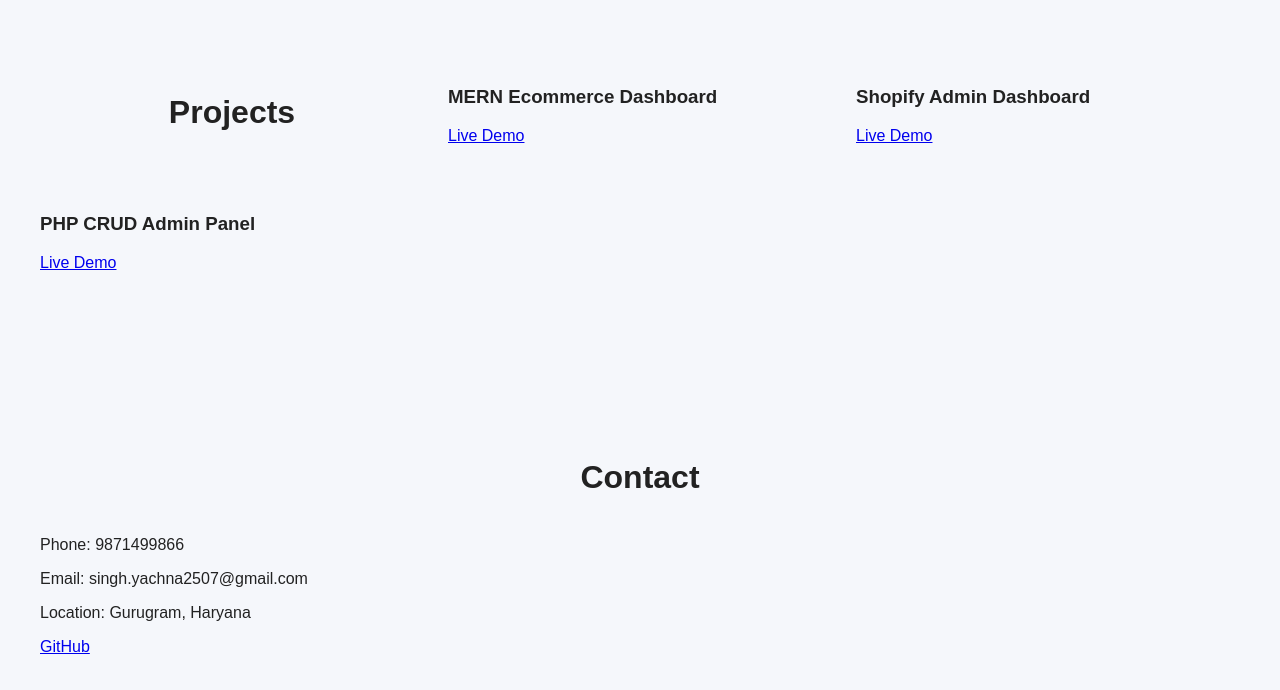
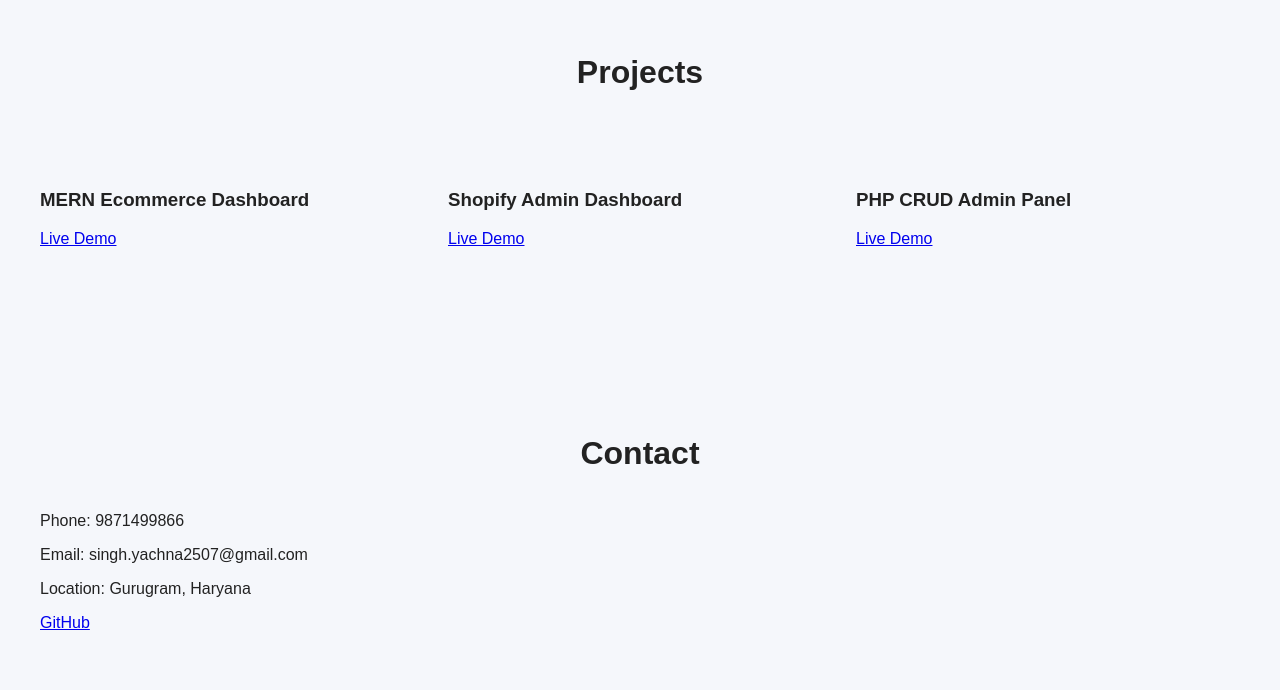
Before and after one commit to yachna2507/portfolio, a React (Create React App) app: page / in a window 1280 px wide. Shown: the part 1465-2155 px from the top of the page. Built offline with nearby package versions, Linux system fonts and the light colour scheme.

Commit message:
Update Projects.js

```diff
--- a/src/components/Projects.js
+++ b/src/components/Projects.js
@@ -1,8 +1,9 @@
 function Projects() {
     return (
         <section id="projects">
+        <h2>Projects</h2>
         <div className="projects-grid">
-            <h2>Projects</h2>
+
             <div className="projects-card">
                 <h3>MERN Ecommerce Dashboard</h3>
                 <a
```
